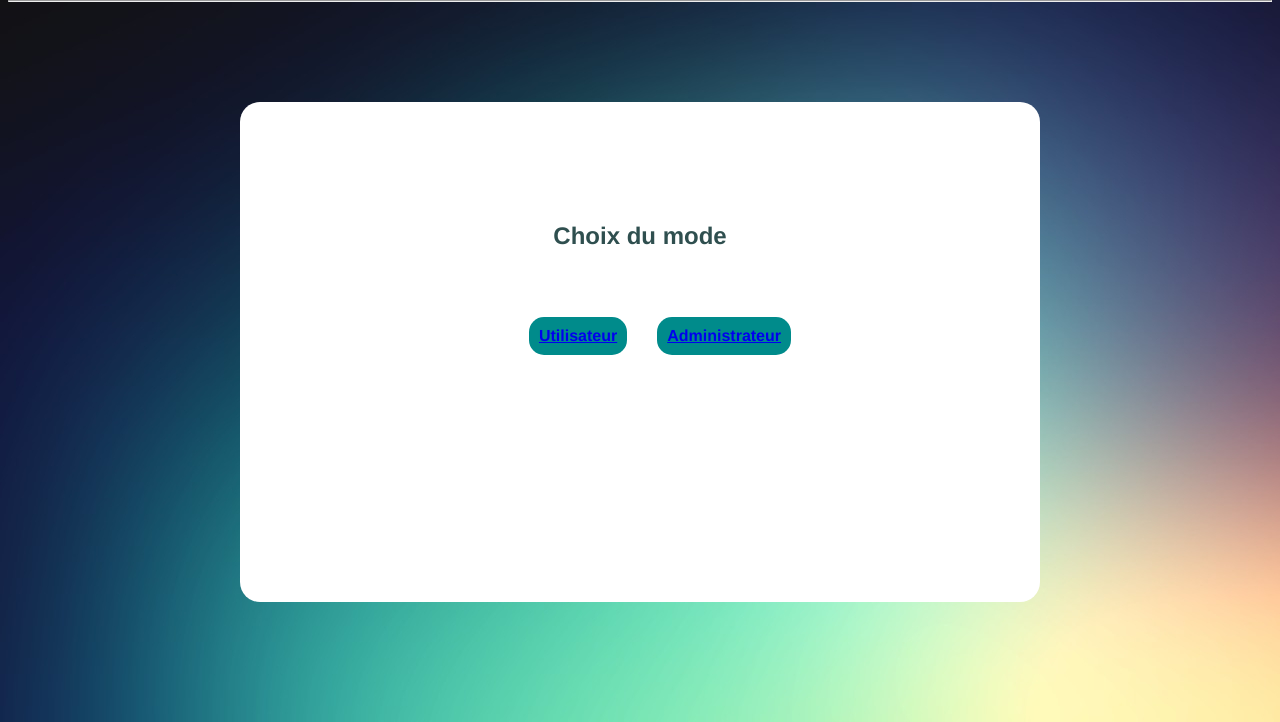
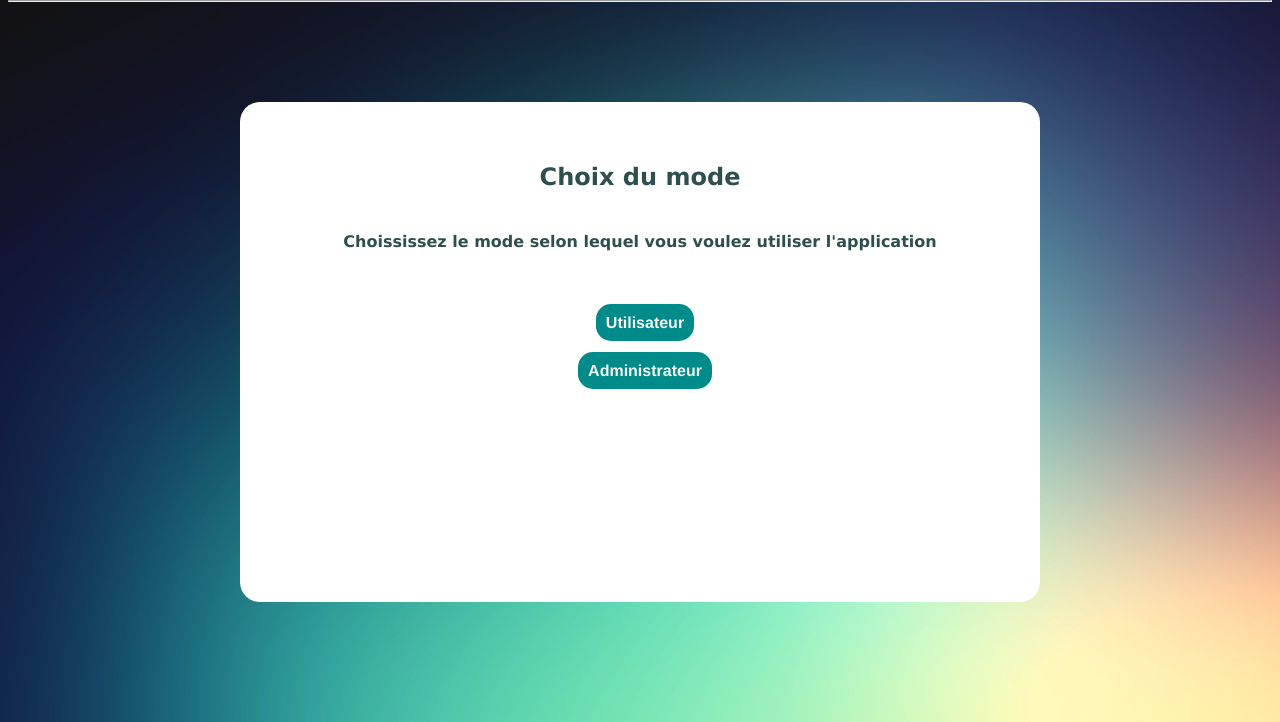
Before and after one commit to Quatadah/Bordeaux_Velos, a PHP site: page /mode.php in a window 1280 px wide. Shown: the part 78-800 px from the top of the page. Run offline with PHP 8.4, Linux system fonts and the light colour scheme.

Commit message:
derniers changement de style

```diff
--- a/Application/mode.php
+++ b/Application/mode.php
@@ -16,8 +16,12 @@
             <div id="choix-mode">
                 <h1>Choix du mode</h1>
             </div>
+            <div id="parag">
+                <p>
+                    Choississez le mode selon lequel vous voulez utiliser l'application </p>
+            </div>
             <ul class="mode-list">
-                <li class="choix" id="mrg"><a href="index.php">Utilisateur</a></li>
+                <li class="choix"><a href="index.php">Utilisateur</a></li>
                 <li class="choix"><a href="admin/admin.php">Administrateur</a></li>
             </ul>
         </div>
--- a/Application/style/app.css
+++ b/Application/style/app.css
@@ -129,3 +129,12 @@ p{
     margin: 20px;
     font-size: larger;
 }
+
+#apropos{
+    text-align: center;
+}
+
+em{
+    font-family: 'Lucida Sans', 'Lucida Sans Regular', 'Lucida Grande', 'Lucida Sans Unicode', Geneva, Verdana, sans-serif;
+    font-weight: 800;
+}
--- a/Application/style/mode.css
+++ b/Application/style/mode.css
@@ -6,12 +6,14 @@ body{
 
 #choix-mode{
     text-align: center;
-
 }
 
+#choix-mode h1{
+    font-family: 'Lucida Sans', 'Lucida Sans Regular', 'Lucida Grande', 'Lucida Sans Unicode', Geneva, Verdana, sans-serif;
+}
 .mode-list{
     display: flex;
-    flex-direction: co;
+    flex-direction: column;
     justify-content: center;
     align-items: center;
 }
@@ -20,15 +22,28 @@ li{
     list-style-type: none;
 }
 
-.choix{
-    margin-top: -300px ;
-}
 
 #mrg{
     margin-right: 30px;
 }
 
+#parag{
+    position: relative;
+    bottom: 80px;
+}
+
+#parag p{
+    font-size: medium;
+    font-family:'Lucida Sans', 'Lucida Sans Regular', 'Lucida Grande', 'Lucida Sans Unicode', Geneva, Verdana, sans-serif
+}
 .choix{
+    position: relative;
+    bottom: 150px;
+    right: 15px;
+    margin: 15px;
+}
+
+.choix a{
     text-decoration: none;
     color: whitesmoke;
     padding: 10px;
```
Also changed, not shown: Application/about.php (+8 -2 lines).
